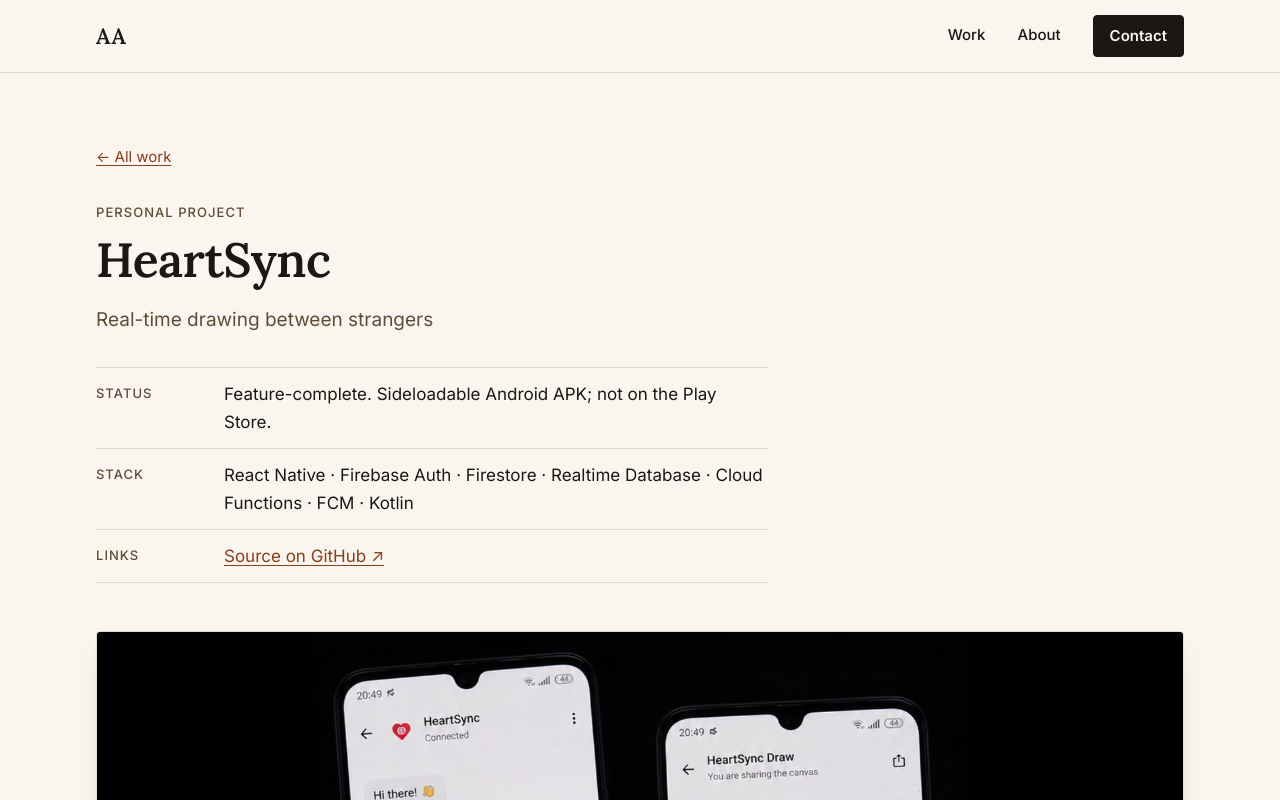
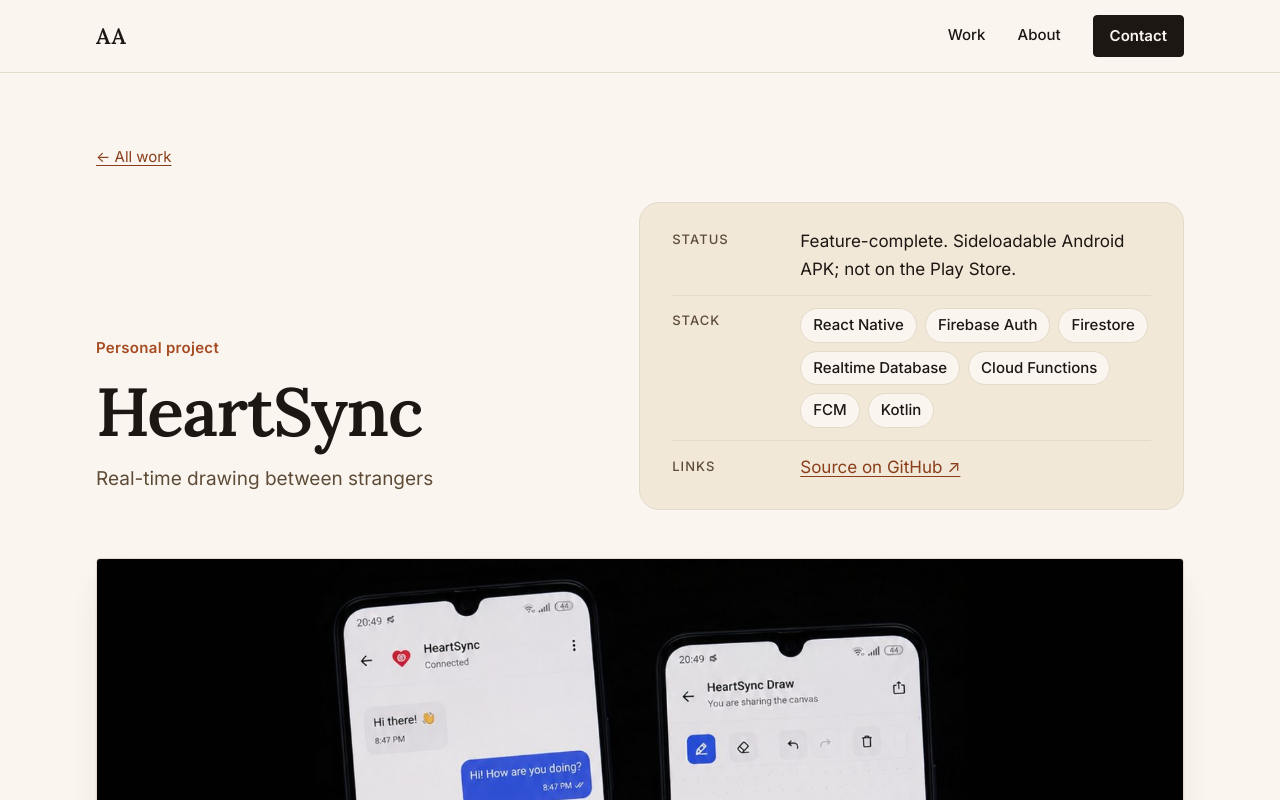
Before and after one commit to Abood-arc/Portfolio-site, a Vue app: page /work/heartsync in a window 1280 px wide. Shown: the top 800 px of the page. Built offline with nearby package versions, Linux system fonts and the light colour scheme.

Commit message:
case study and contact pages: header card, stack chips, two-column layout

```diff
--- a/src/pages/CaseStudy.vue
+++ b/src/pages/CaseStudy.vue
@@ -16,17 +16,23 @@ const next = computed(() => (project.value ? getNextProject(project.value.slug)
     <p class="case__back"><RouterLink to="/work">← All work</RouterLink></p>
 
     <header class="case__header">
-      <p class="label">{{ project.kind }}</p>
-      <h1>{{ project.title }}</h1>
-      <p class="lede muted">{{ project.subtitle }}</p>
-      <dl class="facts">
+      <div class="case__title">
+        <p class="eyebrow">{{ project.kind }}</p>
+        <h1 class="display">{{ project.title }}</h1>
+        <p class="lede muted">{{ project.subtitle }}</p>
+      </div>
+      <dl class="facts card">
         <div>
           <dt>Status</dt>
           <dd>{{ project.statusDetail }}</dd>
         </div>
         <div>
           <dt>Stack</dt>
-          <dd>{{ project.stack.join(' · ') }}</dd>
+          <dd>
+            <ul class="case__stack">
+              <li v-for="tech in project.stack" :key="tech" class="chip">{{ tech }}</li>
+            </ul>
+          </dd>
         </div>
         <div>
           <dt>Links</dt>
@@ -77,8 +83,40 @@ const next = computed(() => (project.value ? getNextProject(project.value.slug)
 }
 
 .case__header {
-  max-width: var(--measure);
+  display: grid;
+  gap: var(--space-4);
+  align-items: end;
   margin-bottom: var(--space-5);
+}
+
+@media (min-width: 60rem) {
+  .case__header {
+    grid-template-columns: minmax(0, 1fr) minmax(0, 1.1fr);
+    gap: var(--space-5);
+  }
+}
+
+.case__header .facts {
+  margin: 0;
+  padding-block: var(--space-2);
+  background: var(--color-band);
+}
+
+.case__header .facts > div:last-child {
+  border-bottom: 0;
+}
+
+.case__header .facts > div:first-child {
+  padding-top: 0.5rem;
+}
+
+.case__stack {
+  display: flex;
+  flex-wrap: wrap;
+  gap: 0.5rem;
+  margin: 0;
+  padding: 0;
+  list-style: none;
 }
 
 .case__hero {
@@ -95,8 +133,10 @@ const next = computed(() => (project.value ? getNextProject(project.value.slug)
 
 .case__footer {
   margin-top: var(--space-6);
-  padding-top: var(--space-4);
-  border-top: 1px solid var(--color-rule);
+  padding: var(--space-4);
+  border: 1px solid var(--color-rule);
+  border-radius: var(--radius-lg);
+  background: var(--color-band);
 }
 
 .case__next {
--- a/src/pages/Contact.vue
+++ b/src/pages/Contact.vue
@@ -3,12 +3,19 @@ import { site } from '../data/site'
 </script>
 
 <template>
-  <div class="container page">
-    <div class="prose">
-      <h1>Contact</h1>
+  <div class="container page contact">
+    <div class="contact__lead">
+      <p class="eyebrow">Get in touch</p>
+      <h1 class="display">Contact</h1>
       <p class="lede">Want to talk about how I'd approach your product? Email me.</p>
       <p class="contact__email"><a :href="`mailto:${site.email}`">{{ site.email }}</a></p>
-      <dl class="facts">
+      <p class="contact__actions">
+        <a class="button" :href="`mailto:${site.email}`">Send an email</a>
+        <a class="button button--outline" :href="site.cv" target="_blank" rel="noopener">Download CV</a>
+      </p>
+    </div>
+    <div>
+      <dl class="facts card">
         <div>
           <dt>Based in</dt>
           <dd>{{ site.location }} ({{ site.timezone }})</dd>
@@ -31,6 +38,35 @@ import { site } from '../data/site'
 </template>
 
 <style scoped>
+.contact {
+  display: grid;
+  gap: var(--space-5);
+  align-items: start;
+}
+
+@media (min-width: 60rem) {
+  .contact {
+    grid-template-columns: minmax(0, 1.2fr) minmax(0, 1fr);
+    gap: var(--space-6);
+  }
+}
+
+.contact .facts {
+  margin: 0;
+  padding-block: var(--space-2);
+  background: var(--color-band);
+}
+
+.contact .facts > div:last-child {
+  border-bottom: 0;
+}
+
+.contact__actions {
+  display: flex;
+  flex-wrap: wrap;
+  gap: var(--space-2);
+}
+
 .contact__email {
   margin: var(--space-3) 0 var(--space-4);
   font-family: var(--font-heading);
```
